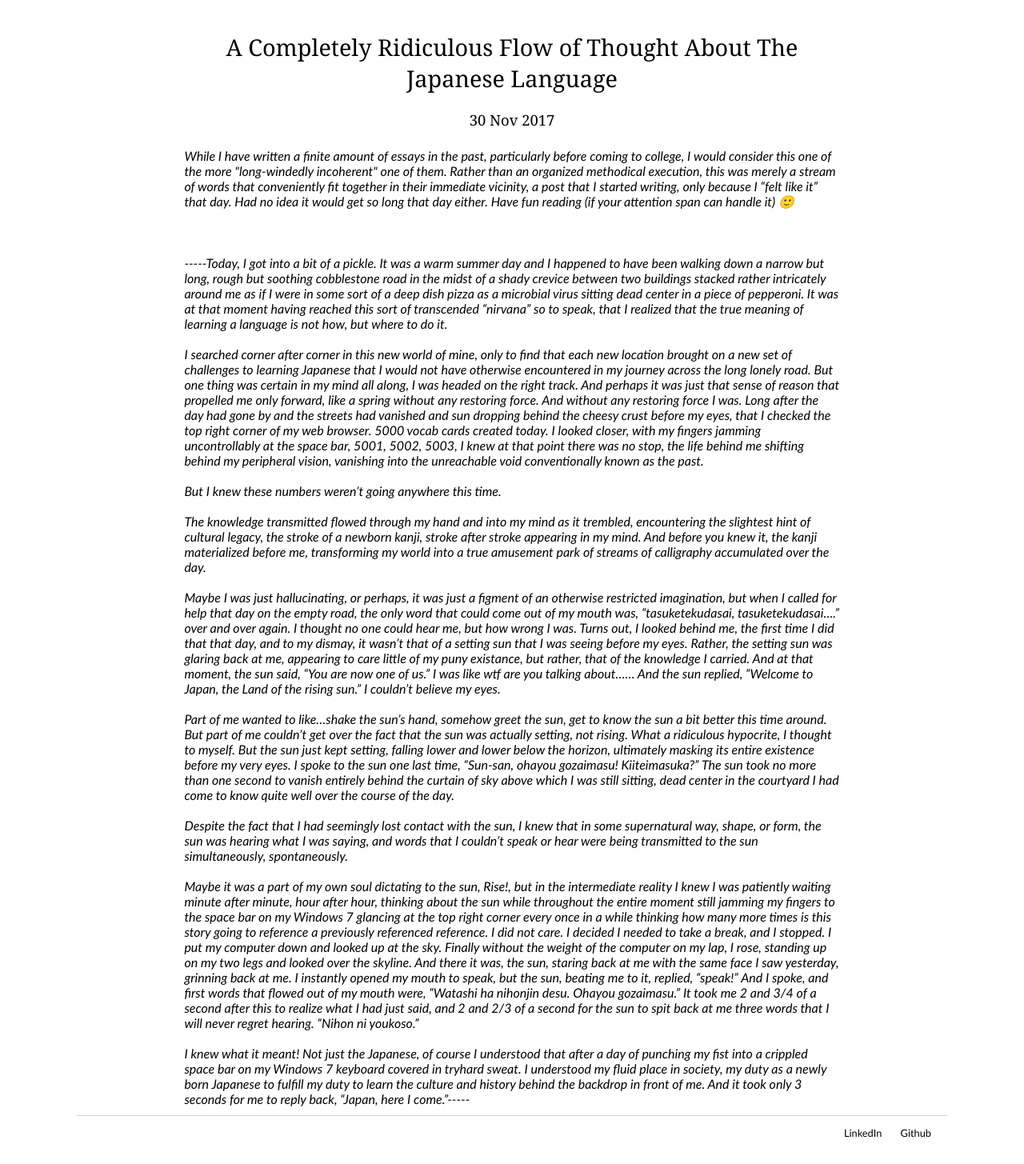
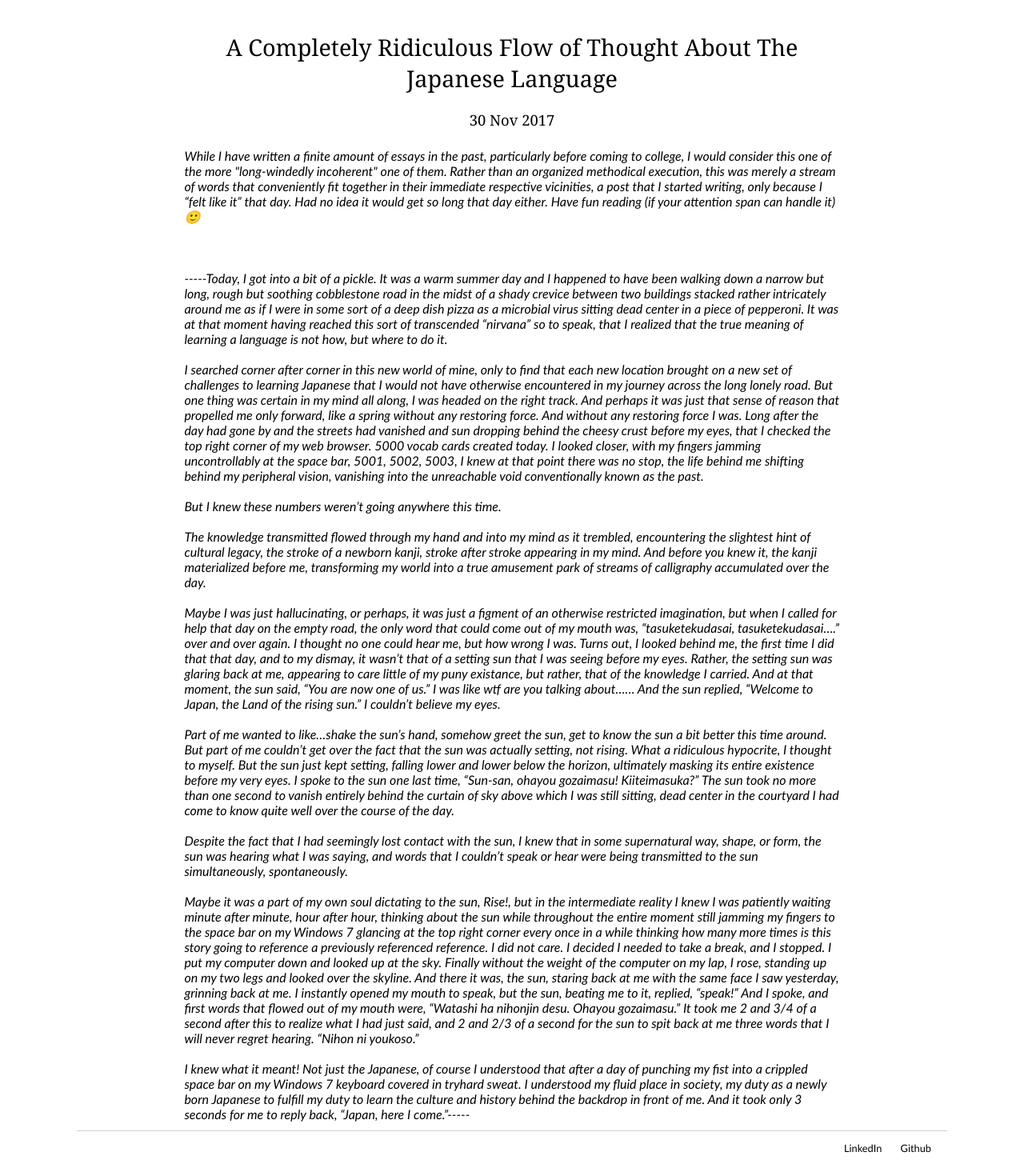
Before and after one commit to Calculasians/calculasians.github.io, a Jekyll site: the page built from _posts/2017-11-30-thinking-about-japanese.md, in a window 1280 px wide. Shown: the whole page at 80% size. Built offline with Jekyll 4.4.1, drawn with Linux system fonts in a browser that asks for light colours.

Commit message:
Update 2017-11-30-thinking-about-japanese.md

```diff
--- a/_posts/2017-11-30-thinking-about-japanese.md
+++ b/_posts/2017-11-30-thinking-about-japanese.md
@@ -5,7 +5,7 @@ date: 2017-11-30
 ---
 <pre class="blog-posts">
 
-While I have written a finite amount of essays in the past, particularly before coming to college, I would consider this one of the more "long-windedly incoherent" one of them. Rather than an organized methodical execution, this was merely a stream of words that conveniently fit together in their immediate vicinity, a post that I started writing, only because I “felt like it” that day. Had no idea it would get so long that day either. Have fun reading (if your attention span can handle it) 🙂
+While I have written a finite amount of essays in the past, particularly before coming to college, I would consider this one of the more "long-windedly incoherent" one of them. Rather than an organized methodical execution, this was merely a stream of words that conveniently fit together in their immediate respective vicinities, a post that I started writing, only because I “felt like it” that day. Had no idea it would get so long that day either. Have fun reading (if your attention span can handle it) 🙂
 
 
 
```
